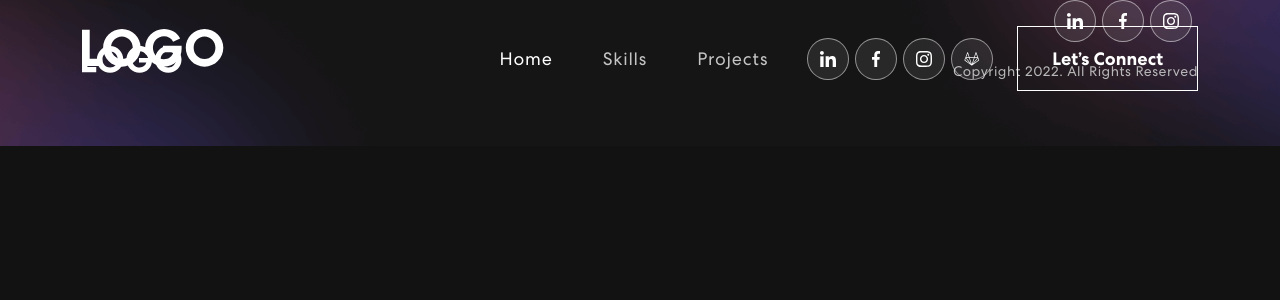
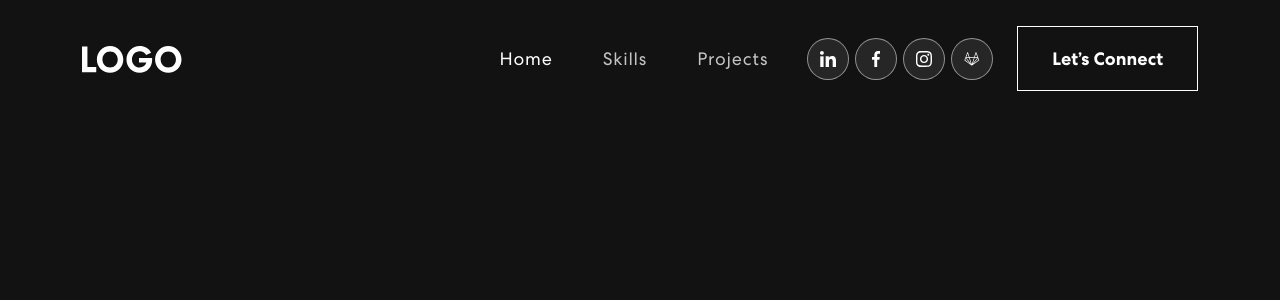
Before and after one commit to djeanbaptiste2595/portfolio, a React (Create React App) app: page / in a window 1280 px wide. Shown: the top 300 px of the page. Built offline with nearby package versions, Linux system fonts and the light colour scheme.

Commit message:
Footer is done.

```diff
--- a/src/App.js
+++ b/src/App.js
@@ -8,7 +8,7 @@ function App() {
   return (
     <div className="App">
         <NavBar />
-        <Footer />
+        {/* <Footer /> */}
     </div>
   );
 }
--- a/src/components/Footer.js
+++ b/src/components/Footer.js
@@ -1,29 +1,29 @@
-import { Container, Row, Col } from "react-bootstrap";
-// import { MailchimpForm } from "./MailchimpForm";
-import logo from "../assets/img/logo.svg";
-import navIcon1 from "../assets/img/nav-icon1.svg";
-import navIcon2 from "../assets/img/nav-icon2.svg";
-import navIcon3 from "../assets/img/nav-icon3.svg";
+// import { Container, Row, Col } from "react-bootstrap";
+// // import { MailchimpForm } from "./MailchimpForm";
+// import logo from "../assets/img/logo.svg";
+// import navIcon1 from "../assets/img/nav-icon1.svg";
+// import navIcon2 from "../assets/img/nav-icon2.svg";
+// import navIcon3 from "../assets/img/nav-icon3.svg";
 
-export const Footer = () => {
-  return (
-    <footer className="footer">
-      <Container>
-        <Row className="align-items-center">
-          {/* <MailchimpForm /> */}
-          <Col size={12} sm={6}>
-            <img src={logo} alt="Logo" />
-          </Col>
-          <Col size={12} sm={6} className="text-center text-sm-end">
-            <div className="social-icon">
-              <a href="#"><img src={navIcon1} alt="Icon" /></a>
-              <a href="#"><img src={navIcon2} alt="Icon" /></a>
-              <a href="#"><img src={navIcon3} alt="Icon" /></a>
-            </div>
-            <p>Copyright 2022. All Rights Reserved</p>
-          </Col>
-        </Row>
-      </Container>
-    </footer>
-  )
-}
+// export const Footer = () => {
+//   return (
+//     <footer className="footer">
+//       <Container>
+//         <Row className="align-items-center">
+//           {/* <MailchimpForm /> */}
+//           <Col size={12} sm={6}>
+//             <img src={logo} alt="Logo" />
+//           </Col>
+//           <Col size={12} sm={6} className="text-center text-sm-end">
+//             <div className="social-icon">
+//               <a href="#"><img src={navIcon1} alt="Icon" /></a>
+//               <a href="#"><img src={navIcon2} alt="Icon" /></a>
+//               <a href="#"><img src={navIcon3} alt="Icon" /></a>
+//             </div>
+//             <p>Copyright 2022. All Rights Reserved</p>
+//           </Col>
+//         </Row>
+//       </Container>
+//     </footer>
+//   )
+// }
```
